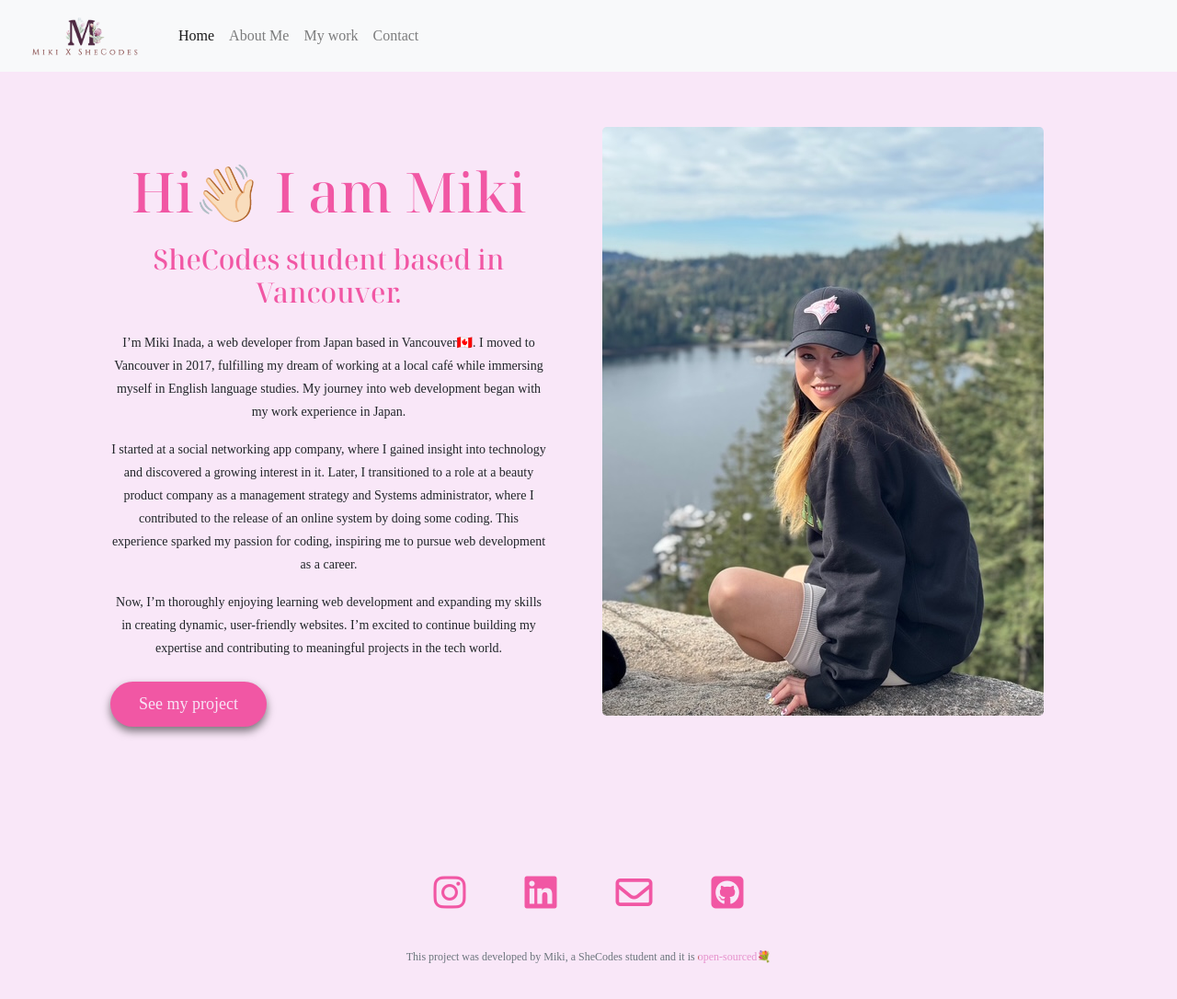
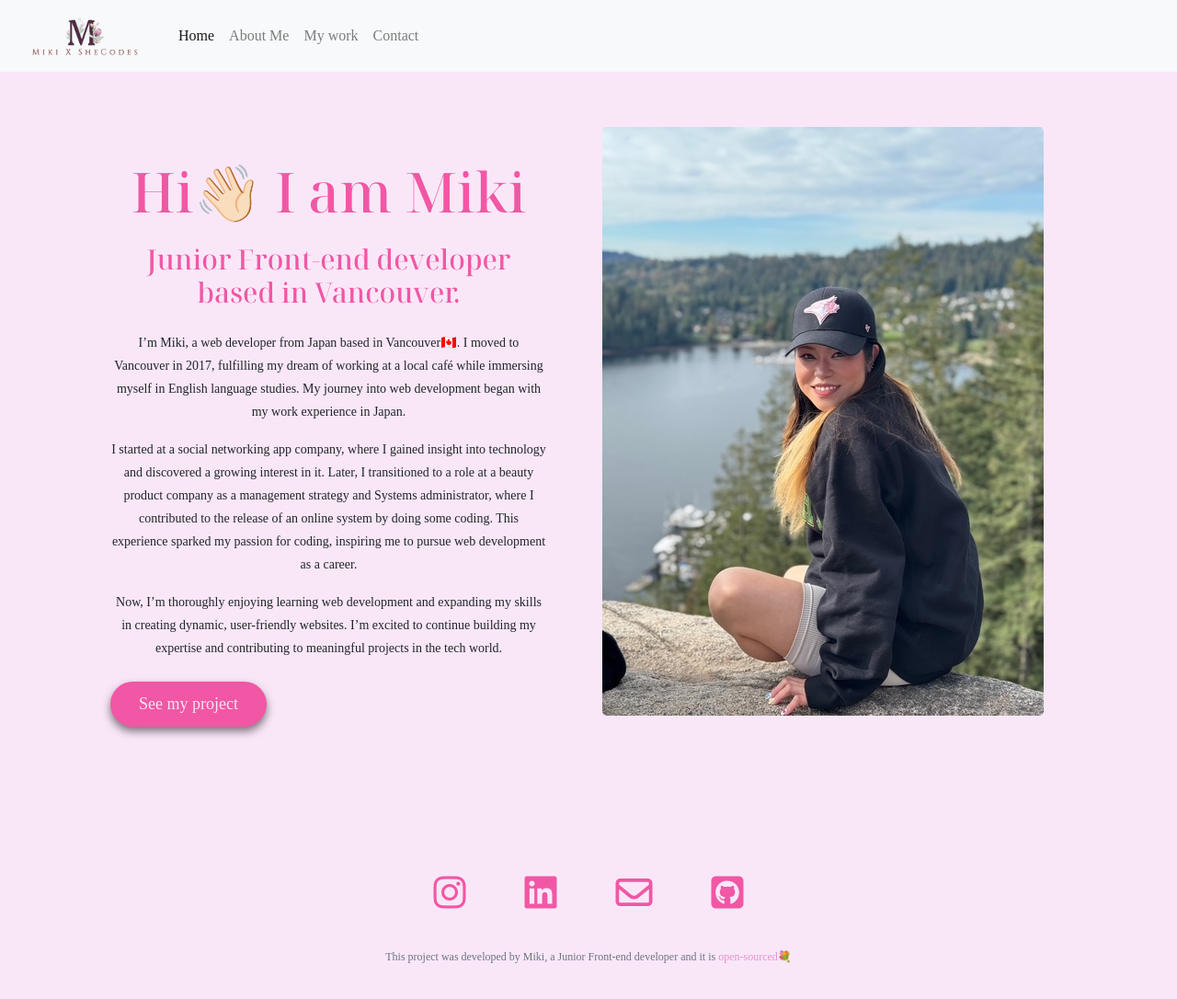
Before and after one commit to Mikicanad/Portfolio-miki.i, a plain HTML site: page about.html in a window 1280 px wide. Shown: the whole page at 92% size. Drawn offline with nearby package versions, Linux system fonts and the light colour scheme; a web font is replaced by a local one.

Commit message:
fixed title

```diff
--- a/about.html
+++ b/about.html
@@ -61,10 +61,10 @@
                 <div class="content">
               <h1 class="text-center mb-3">Hi👋🏻 I am Miki</h1>
                 <h2 class="text-center mb-4">
-                SheCodes student based in Vancouver.
+                Junior Front-end developer based in Vancouver.
                 </h2>
                 <p class="text-center first-intro">
-                I’m Miki Inada, a web developer from Japan based in Vancouver🇨🇦. I moved
+                I’m Miki, a web developer from Japan based in Vancouver🇨🇦. I moved
                 to Vancouver in 2017, fulfilling my dream of working at a local café
                 while immersing myself in English language studies. My journey into web
                 development began with my work experience in Japan.
@@ -110,7 +110,7 @@
                 </a>
         </div>
         <p class="text-center text-muted mt-4 link-to-github">
-            This project was developed by Miki, a SheCodes student and it is <a href="https://github.com/Mikicanad/Portfolio-miki.i" class="link-github" target="_blank" title="GitHub">open-sourced</a>💐
+            This project was developed by Miki, a Junior Front-end developer and it is <a href="https://github.com/Mikicanad/Portfolio-miki.i" class="link-github" target="_blank" title="GitHub">open-sourced</a>💐
         </p>
     </footer>
 </body>
```
Also changed, not shown: index.html (+1 -1 lines), work.html (+1 -1 lines).
